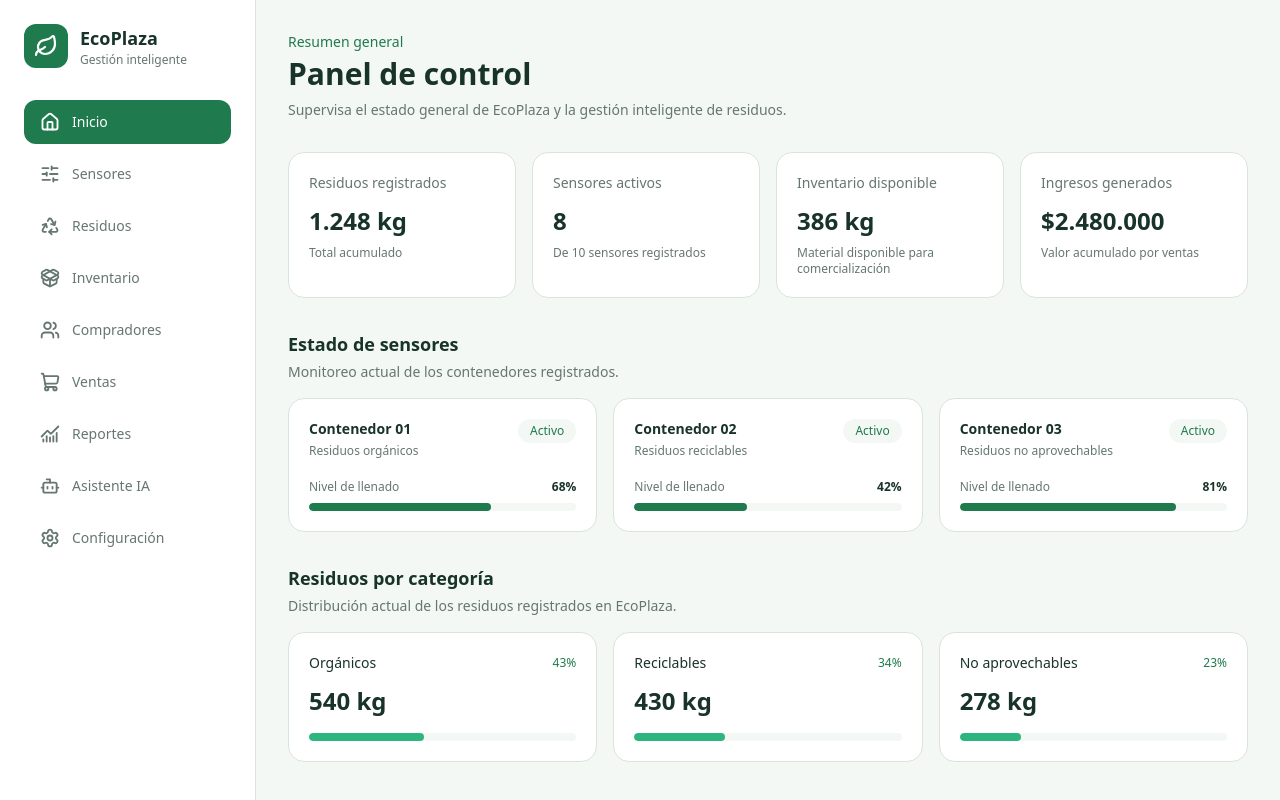
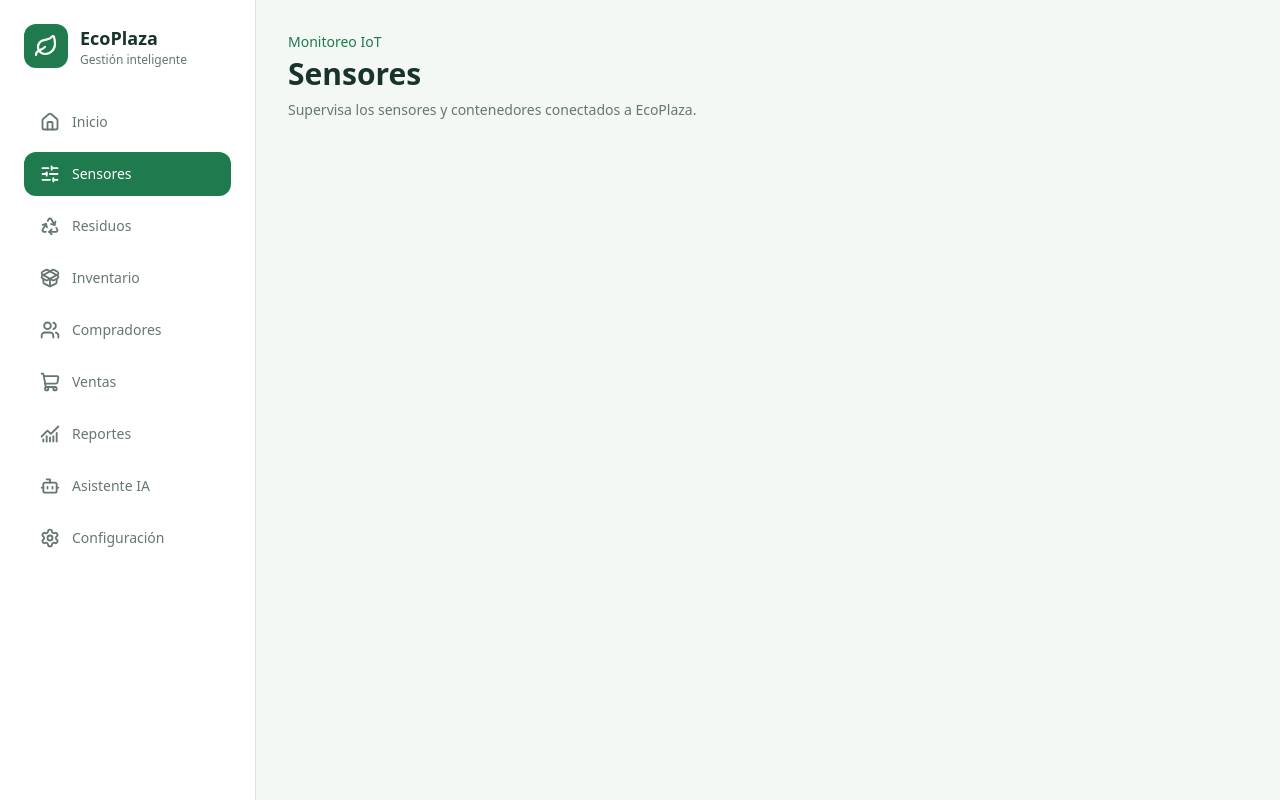
Before and after one commit to luis-sdiaz/ecoplaza-smart-waste-platform, a React (Vite) app in the folder frontend/: page /sensors in a window 1280 px wide. Built offline with nearby package versions, Linux system fonts and the light colour scheme.

Commit message:
feat(frontend): add application routing

```diff
--- a/frontend/package.json
+++ b/frontend/package.json
@@ -15,6 +15,7 @@
     "lucide-react": "^1.49.0",
     "react": "^19.2.8",
     "react-dom": "^19.2.8",
+    "react-router-dom": "^7.18.4",
     "tailwindcss": "^4.3.3"
   },
   "devDependencies": {
--- a/frontend/src/App.tsx
+++ b/frontend/src/App.tsx
@@ -1,10 +1,15 @@
+import { Route, Routes } from "react-router-dom";
 import AppLayout from "./layouts/AppLayout";
 import DashboardPage from "./pages/DashboardPage";
+import SensorsPage from "./pages/SensorsPage";
 
 function App() {
   return (
     <AppLayout>
-      <DashboardPage />
+      <Routes>
+        <Route path="/" element={<DashboardPage />} />
+        <Route path="/sensors" element={<SensorsPage />} />
+      </Routes>
     </AppLayout>
   );
 }
--- a/frontend/src/components/Sidebar.tsx
+++ b/frontend/src/components/Sidebar.tsx
@@ -10,6 +10,7 @@ import {
   Bot,
   Settings,
 } from "lucide-react";
+import { NavLink } from "react-router-dom";
 
 function Sidebar() {
   return (
@@ -23,6 +24,7 @@ function Sidebar() {
           <span className="block text-lg font-semibold text-ecoplaza-text">
             EcoPlaza
           </span>
+
           <span className="block text-xs text-ecoplaza-text-muted">
             Gestión inteligente
           </span>
@@ -30,20 +32,35 @@ function Sidebar() {
       </div>
 
       <nav>
-        <button
-          type="button"
-          className="flex w-full items-center gap-3 rounded-xl bg-ecoplaza-primary px-4 py-3 text-left text-sm font-medium text-white"
+        <NavLink
+          to="/"
+          end
+          className={({ isActive }) =>
+            `flex w-full items-center gap-3 rounded-xl px-4 py-3 text-left text-sm font-medium transition-colors ${
+              isActive
+                ? "bg-ecoplaza-primary text-white"
+                : "text-ecoplaza-text-muted hover:bg-ecoplaza-background hover:text-ecoplaza-text"
+            }`
+          }
         >
           <House size={20} strokeWidth={2.2} />
           <span>Inicio</span>
-        </button>
-        <button
-          type="button"
-          className="mt-2 flex w-full items-center gap-3 rounded-xl px-4 py-3 text-left text-sm font-medium text-ecoplaza-text-muted transition-colors hover:bg-ecoplaza-background hover:text-ecoplaza-text"
+        </NavLink>
+
+        <NavLink
+          to="/sensors"
+          className={({ isActive }) =>
+            `mt-2 flex w-full items-center gap-3 rounded-xl px-4 py-3 text-left text-sm font-medium transition-colors ${
+              isActive
+                ? "bg-ecoplaza-primary text-white"
+                : "text-ecoplaza-text-muted hover:bg-ecoplaza-background hover:text-ecoplaza-text"
+            }`
+          }
         >
           <SlidersHorizontal size={20} strokeWidth={2.2} />
           <span>Sensores</span>
-        </button>
+        </NavLink>
+
         <button
           type="button"
           className="mt-2 flex w-full items-center gap-3 rounded-xl px-4 py-3 text-left text-sm font-medium text-ecoplaza-text-muted transition-colors hover:bg-ecoplaza-background hover:text-ecoplaza-text"
@@ -51,6 +68,7 @@ function Sidebar() {
           <Recycle size={20} strokeWidth={2.2} />
           <span>Residuos</span>
         </button>
+
         <button
           type="button"
           className="mt-2 flex w-full items-center gap-3 rounded-xl px-4 py-3 text-left text-sm font-medium text-ecoplaza-text-muted transition-colors hover:bg-ecoplaza-background hover:text-ecoplaza-text"
@@ -58,6 +76,7 @@ function Sidebar() {
           <PackageOpen size={20} strokeWidth={2.2} />
           <span>Inventario</span>
         </button>
+
         <button
           type="button"
           className="mt-2 flex w-full items-center gap-3 rounded-xl px-4 py-3 text-left text-sm font-medium text-ecoplaza-text-muted transition-colors hover:bg-ecoplaza-background hover:text-ecoplaza-text"
@@ -65,6 +84,7 @@ function Sidebar() {
           <Users size={20} strokeWidth={2.2} />
           <span>Compradores</span>
         </button>
+
         <button
           type="button"
           className="mt-2 flex w-full items-center gap-3 rounded-xl px-4 py-3 text-left text-sm font-medium text-ecoplaza-text-muted transition-colors hover:bg-ecoplaza-background hover:text-ecoplaza-text"
@@ -72,6 +92,7 @@ function Sidebar() {
           <ShoppingCart size={20} strokeWidth={2.2} />
           <span>Ventas</span>
         </button>
+
         <button
           type="button"
           className="mt-2 flex w-full items-center gap-3 rounded-xl px-4 py-3 text-left text-sm font-medium text-ecoplaza-text-muted transition-colors hover:bg-ecoplaza-background hover:text-ecoplaza-text"
@@ -79,6 +100,7 @@ function Sidebar() {
           <ChartNoAxesCombined size={20} strokeWidth={2.2} />
           <span>Reportes</span>
         </button>
+
         <button
           type="button"
           className="mt-2 flex w-full items-center gap-3 rounded-xl px-4 py-3 text-left text-sm font-medium text-ecoplaza-text-muted transition-colors hover:bg-ecoplaza-background hover:text-ecoplaza-text"
@@ -86,6 +108,7 @@ function Sidebar() {
           <Bot size={20} strokeWidth={2.2} />
           <span>Asistente IA</span>
         </button>
+
         <button
           type="button"
           className="mt-2 flex w-full items-center gap-3 rounded-xl px-4 py-3 text-left text-sm font-medium text-ecoplaza-text-muted transition-colors hover:bg-ecoplaza-background hover:text-ecoplaza-text"
--- a/frontend/src/main.tsx
+++ b/frontend/src/main.tsx
@@ -1,11 +1,14 @@
 import "@fontsource-variable/inter";
 import { StrictMode } from "react";
 import { createRoot } from "react-dom/client";
+import { BrowserRouter } from "react-router-dom";
 import "./index.css";
 import App from "./App.tsx";
 
 createRoot(document.getElementById("root")!).render(
   <StrictMode>
-    <App />
+    <BrowserRouter>
+      <App />
+    </BrowserRouter>
   </StrictMode>,
 );
--- /dev/null
+++ b/frontend/src/pages/SensorsPage.tsx
@@ -0,0 +1,21 @@
+function SensorsPage() {
+  return (
+    <section className="p-8">
+      <div>
+        <p className="text-sm font-medium text-ecoplaza-primary">
+          Monitoreo IoT
+        </p>
+
+        <h1 className="mt-1 text-3xl font-semibold text-ecoplaza-text">
+          Sensores
+        </h1>
+
+        <p className="mt-2 text-sm text-ecoplaza-text-muted">
+          Supervisa los sensores y contenedores conectados a EcoPlaza.
+        </p>
+      </div>
+    </section>
+  );
+}
+
+export default SensorsPage;
```
Also changed, not shown: 1 other file (tests, documents, lock files or other folders).
